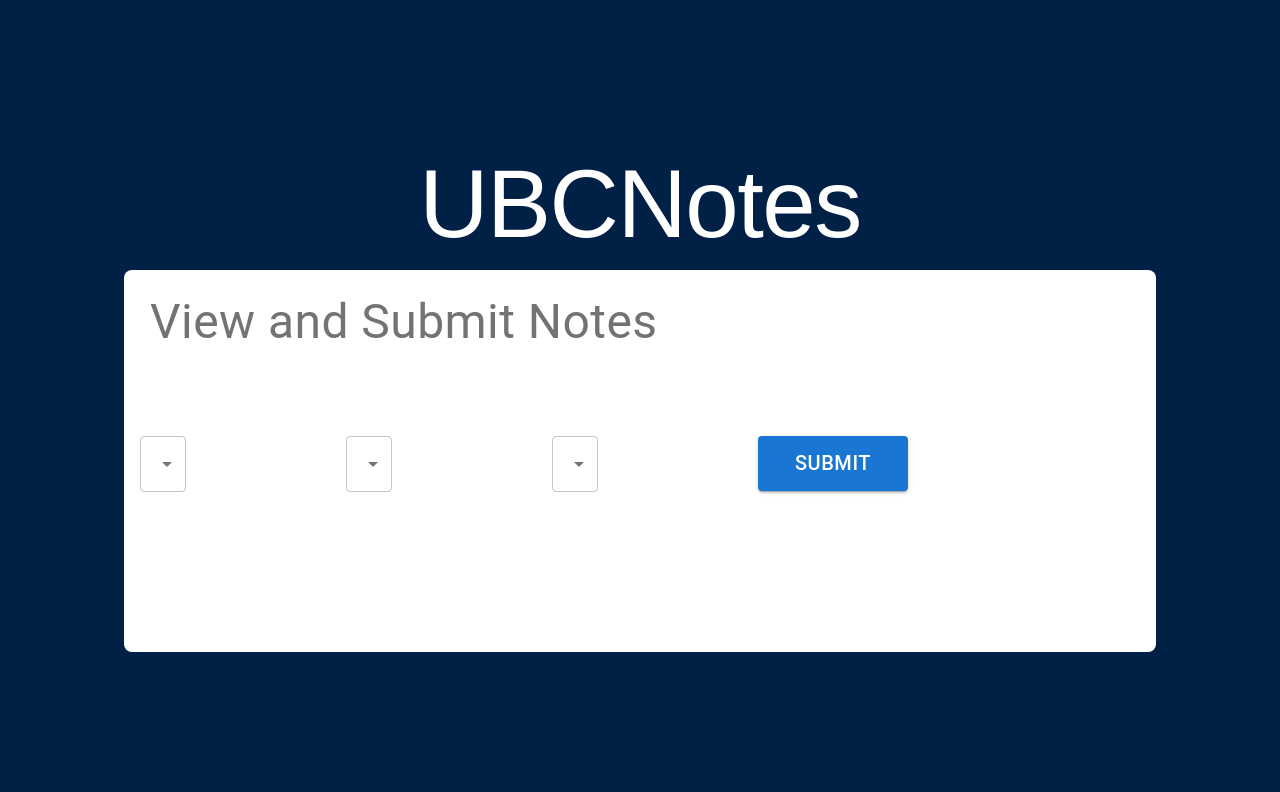
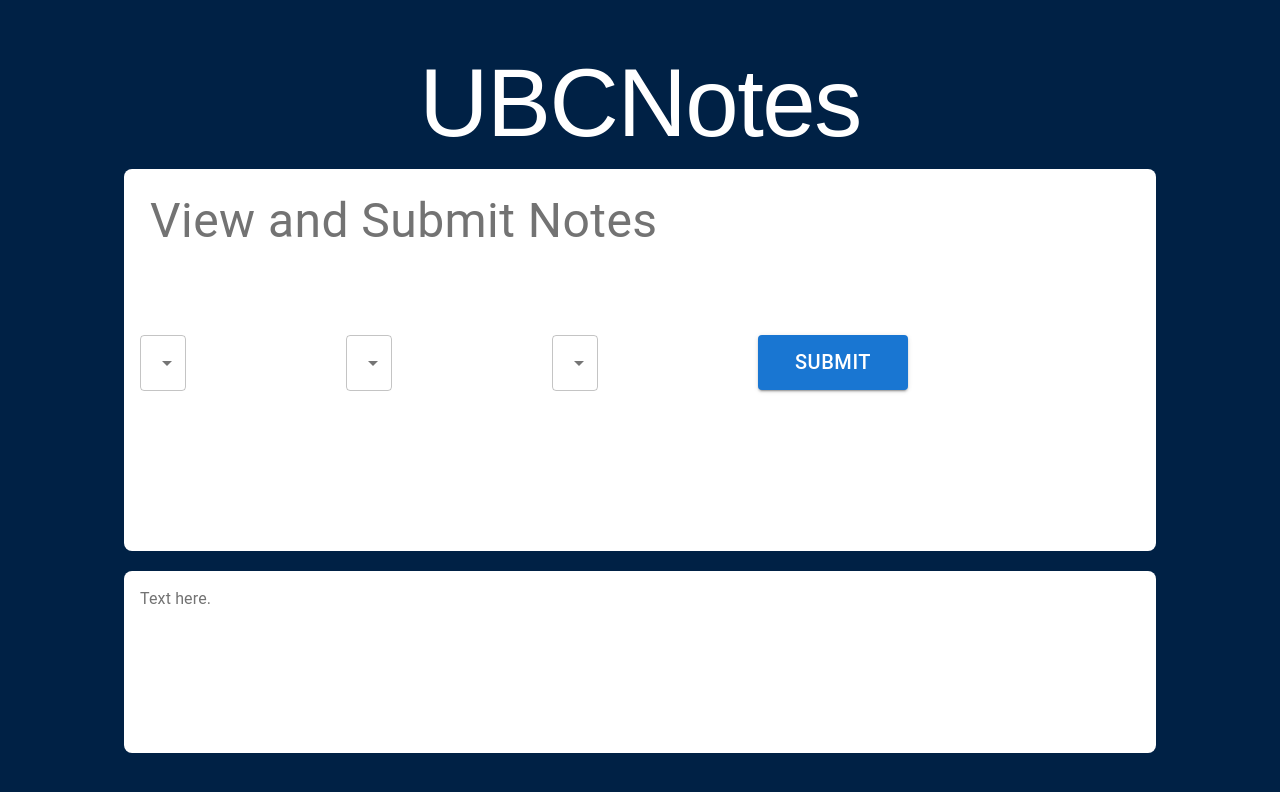
Before and after one commit to ronalldchan/UBC-Notes, a React (Create React App) app in the folder frontend/: page / in a window 1280 px wide. Both pictures are taken after a click on the button "SUBMIT". Shown: the top 792 px of the page. Built offline with nearby package versions, Linux system fonts and the light colour scheme.

Commit message:
box open upon button press

```diff
--- a/frontend/src/MainSelector.tsx
+++ b/frontend/src/MainSelector.tsx
@@ -1,10 +1,18 @@
-import { Box, Button, Grid, Typography, Select, MenuItem } from "@mui/material";
+import { Box, Button, Grid, Typography, Select, MenuItem, Grow} from "@mui/material";
 import { padding } from "@mui/system";
-import React from "react";
+import React, { useState } from "react";
+
 
 export default function MainSelector() {
 
+
+  const [isResultOpen, setIsResultOpen] = useState(false);
+
+  const [buttonClickCount, setButtonClickCount] = useState(0);
+
+
   return (
+    <div>
       <Box sx={{ width:"1000px", height:"350px", display: "flex", flexDirection:"column", borderRadius: 2, p: 2, color:"#737373", backgroundColor:"#FFFFFF"}}>
         <Typography component="div" fontSize={48} sx={({height: "150px", color: "#737373", paddingLeft: "10px"})}>
           View and Submit Notes
@@ -40,6 +48,15 @@ export default function MainSelector() {
                     width: '150px', // Set the width
                     height: '55px', // Set the height
                     fontSize: '20px', // Set the font size
+                  }}
+                  onClick={() => {
+                    setIsResultOpen(true);
+                    setButtonClickCount(buttonClickCount + 1);
+                    /*
+                    if (isResultOpen) {
+                      alert('clicked');
+                    }
+                    */
                   }}>
                   Submit
                 </Button>
@@ -47,9 +64,30 @@ export default function MainSelector() {
             </Grid>
 
           </form>
+        </div>
+      </Box>
+      <Grow in={isResultOpen}  timeout={{ enter: 500, exit: 300 }} key={buttonClickCount}>
+
+        <Box
+          sx={{
+            width: "1000px",
+            height: "150px",
+            display: "flex",
+            flexDirection: "column",
+            borderRadius: 2,
+            p: 2,
+            color: "#737373",
+            backgroundColor: "#FFFFFF",
+            marginTop: '20px',
+          }}
+        >
+          <Typography>
+            Text here.
+          </Typography>
+        </Box>
+        </Grow>
+    </div>
 
 
-      </div>
-    </Box>
   );
 }
```
Lines whose indentation alone changed are shown as unchanged.
